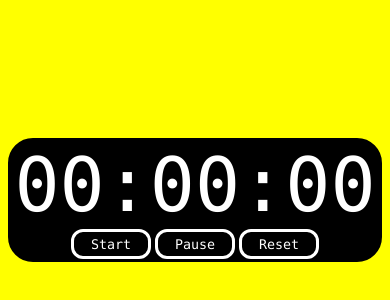
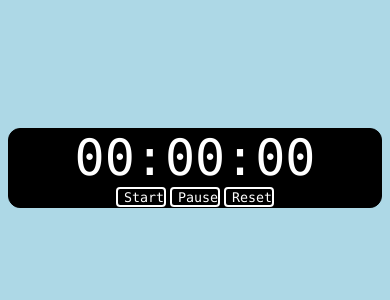
Before and after one commit to Kingston7777777/timer, a plain HTML site: page index.html in a window 390 px wide. Shown: the part 50-350 px from the top of the page. Drawn offline with Linux system fonts and the light colour scheme.

Commit message:
Update index.css

```diff
--- a/index.css
+++ b/index.css
@@ -1,5 +1,5 @@
 html{
-    background-color: yellow;
+    background-color: lightblue;
 }
 .timerBtn{
     width: 80px;
@@ -24,3 +24,104 @@ html{
     position: relative;
     top: 180px;
 }
+
+@media (max-width: 1200px){/*-Destop, Laptop-992,tablet-768,mobile-576*/
+    #div{
+        text-align: center;
+        border: 3px solid;
+        border-radius: 25px;
+        background-color: black;
+        position: relative;
+        top: 180px;
+    }
+    #timeDisplay{
+        font-size: 75px;
+        color: white;
+        font-family: consolas, monospace;
+    }
+    .timerBtn{
+        width: 80px;
+        height: 50px;
+        border: 3px solid;
+        border-radius: 12px;
+        background-color: black;
+        color: white;
+        cursor: pointer;
+        font-family: consolas, monospace;
+    }
+}
+@media (max-width: 992px){/*et-768,le-576*/
+    #div{
+        text-align: center;
+        border: 2px solid;
+        border-radius: 20px;
+        background-color: black;
+        position: relative;
+        top: 180px;
+    }
+    #timeDisplay{
+        font-size: 70px;
+        color: white;
+        font-family: consolas, monospace;
+    }
+    .timerBtn{
+        width: 70px;
+        height: 40px;
+        border: 3px solid;
+        border-radius: 8px;
+        background-color: black;
+        color: white;
+        cursor: pointer;
+        font-family: consolas, monospace;
+    }
+}
+@media (max-width: 768px){/*le-576*/
+    #div{
+        text-align: center;
+        border: 1px solid;
+        border-radius: 15px;
+        background-color: black;
+        position: relative;
+        top: 170px;
+    }
+    #timeDisplay{
+        font-size: 60px;
+        color: white;
+        font-family: consolas, monospace;
+    }
+    .timerBtn{
+        width: 60px;
+        height: 30px;
+        border: 3px solid;
+        border-radius: 6px;
+        background-color: black;
+        color: white;
+        cursor: pointer;
+        font-family: consolas, monospace;
+    }
+}
+@media (max-width: 576px){
+    #div{
+        text-align: center;
+        border: 1px solid;
+        border-radius: 12px;
+        background-color: black;
+        position: relative;
+        top: 170px;
+    }
+    #timeDisplay{
+        font-size: 50px;
+        color: white;
+        font-family: consolas, monospace;
+    }
+    .timerBtn{
+        width: 50px;
+        height: 20px;
+        border: 2px solid;
+        border-radius: 4px;
+        background-color: black;
+        color: white;
+        cursor: pointer;
+        font-family: consolas, monospace;
+    }
+}
```
